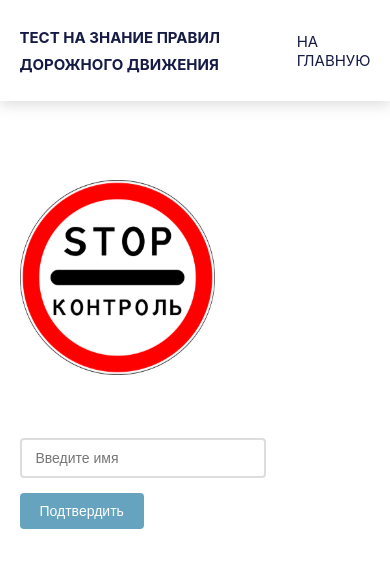
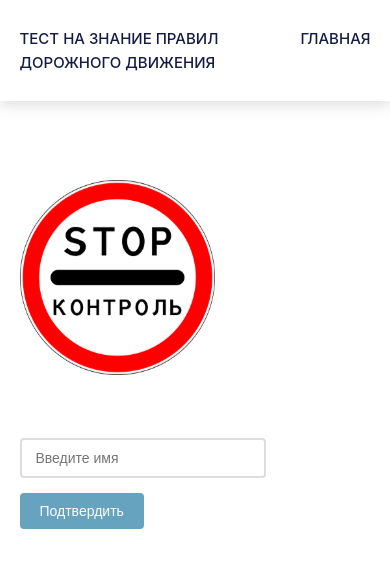
Before and after one commit to MariaChumerina/pdd-test, a React (Create React App) app: page /test in a window 390 px wide. Shown: the top 568 px of the page. Built offline with nearby package versions, Linux system fonts and the light colour scheme.

Commit message:
correct style

```diff
--- a/src/components/shared/Header.css
+++ b/src/components/shared/Header.css
@@ -16,18 +16,28 @@ header {
     justify-content: space-between;
     align-items: center;
 }
+.title {
+    font-weight: 500;
+}
 .header-link {
     text-decoration: none;
     color: #161B46;
+    line-height: 27px;
+    font-weight: 500;
 }
 .header-link:hover {
     opacity: 0.6;
 }
 @media screen and (max-width: 767px){
-    .title {
-        font-size: 15px;
+    .header {
+        align-items: flex-start;
     }
     .header-link {
         font-size: 15px;
+        line-height: 24px;
+    }
+    .title {
+        font-size: 15px;
+        line-height: 24px;
     }
 }
--- a/src/components/shared/Header.jsx
+++ b/src/components/shared/Header.jsx
@@ -7,7 +7,7 @@ export default function Header({history}) {
   const renderLink = () => {
     return (
       <Link className="header-link" to='/' >
-        На главную
+        Главная
       </Link>
     );
   }
```
